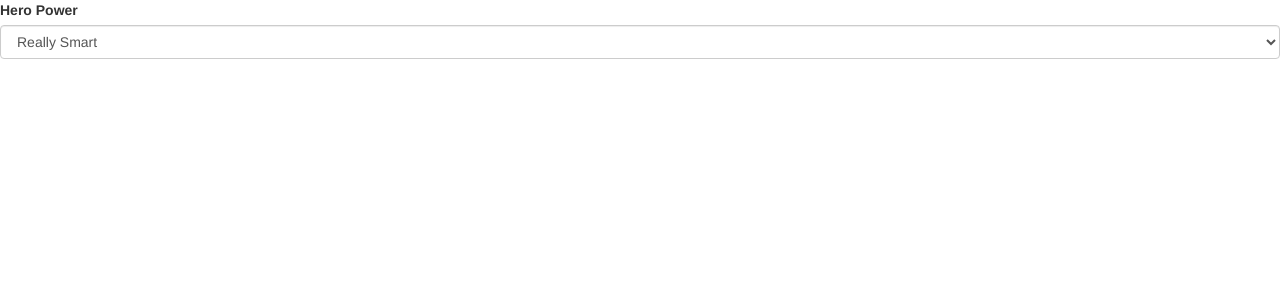
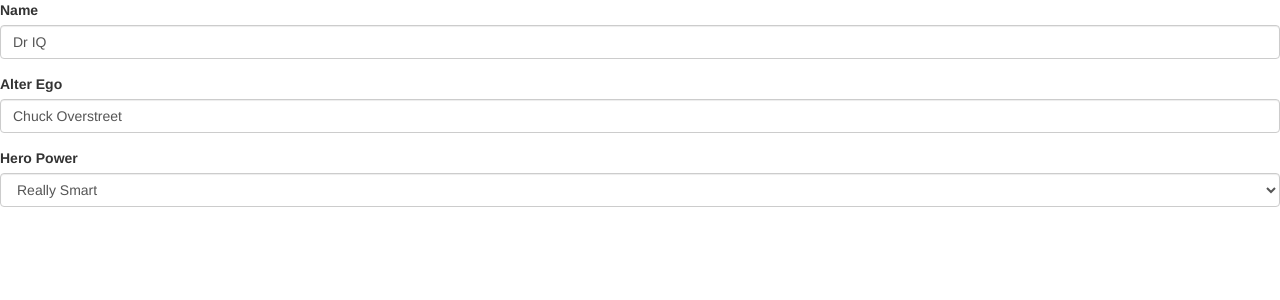
Before and after one commit to SamanehGhafouri/Angular-Template-Driven-Form, an Angular app: page / in a window 1280 px wide. Shown: the top 300 px of the page. Built offline with nearby package versions, Linux system fonts and the light colour scheme.

Commit message:
using form-group

```diff
--- a/src/app/hero-form/hero-form/hero-form.component.html
+++ b/src/app/hero-form/hero-form/hero-form.component.html
@@ -1,3 +1,12 @@
+<div class="form-group">
+
+  <label for="name">Name</label>
+  <input type="text" class="form-control" id="name" required [(ngModel)]="model.name" name="name">
+</div>
+<div class="form-group">
+  <label for="Alter Ego">Alter Ego</label>
+  <input type="text" class="form-control" id="Alter Ego" required [(ngModel)]="model.alterEgo" name="alterEgo">
+</div>
 <div class="form-group">
   <label for="power">Hero Power</label>
   <select class="form-control" id="power" required>
```
